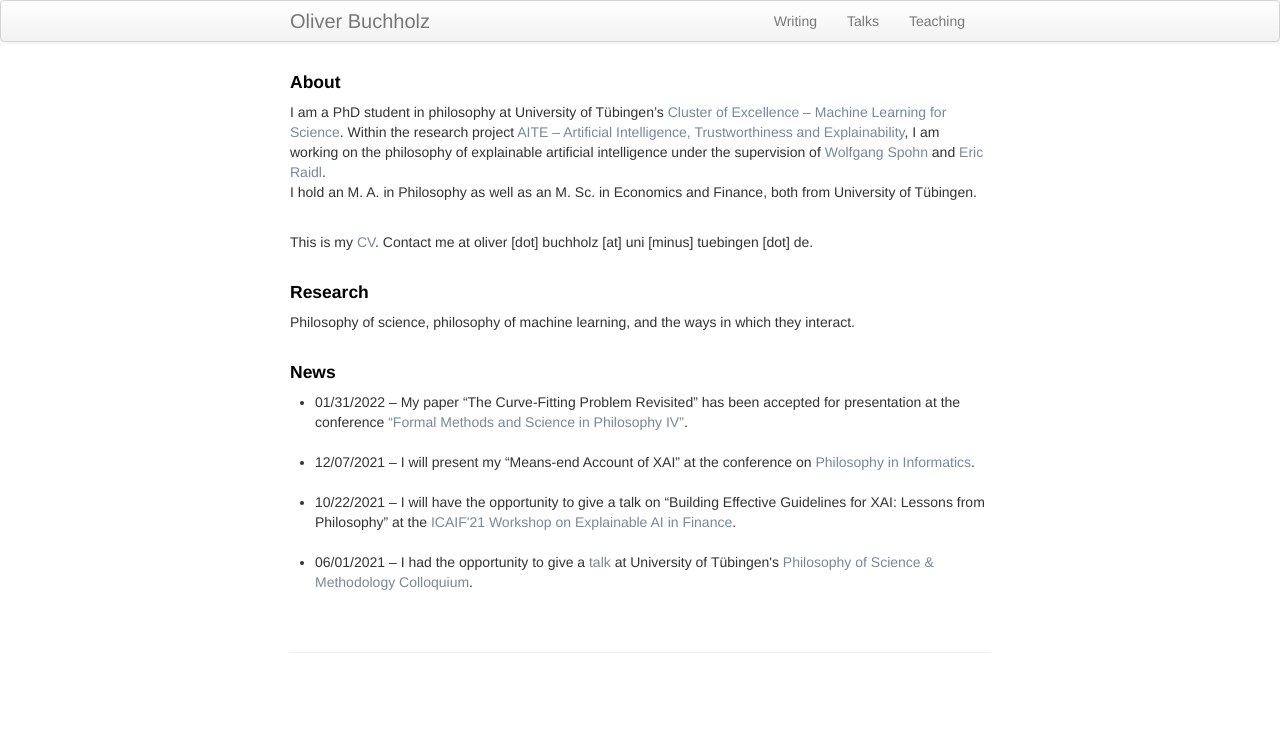
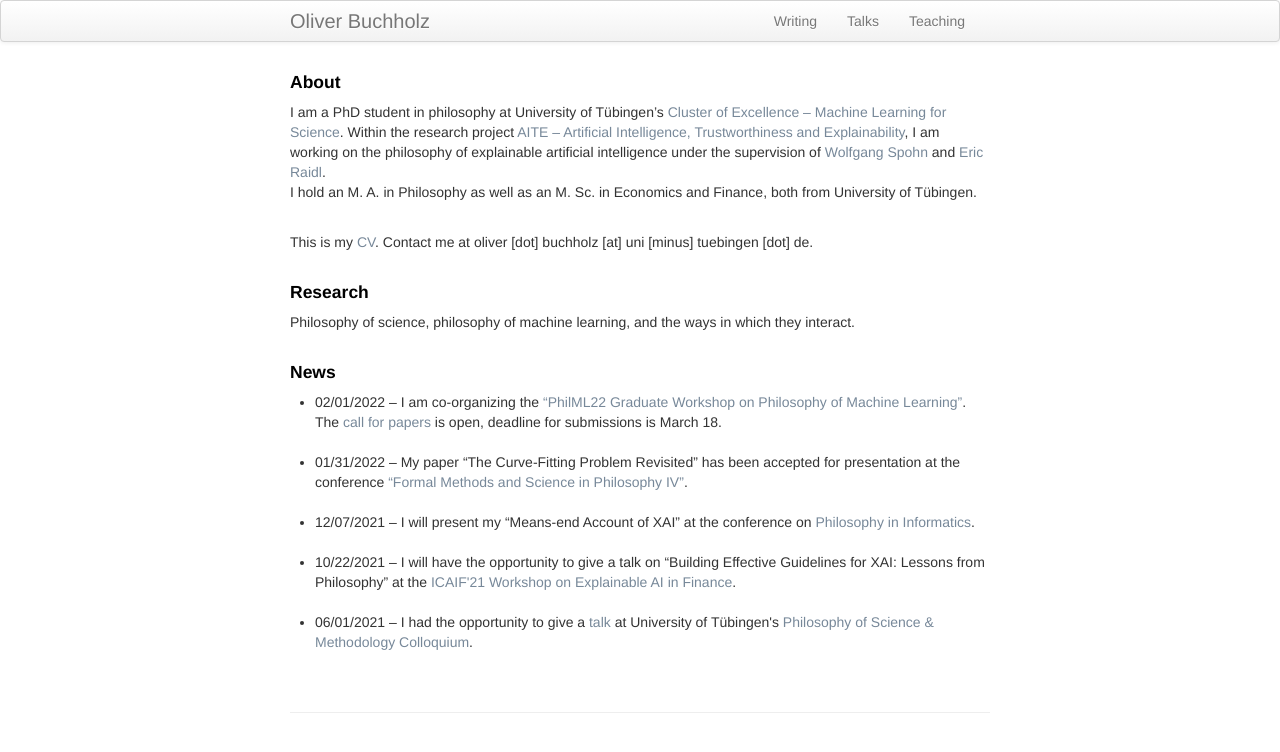
Before and after one commit to oliverbuchholz/oliverbuchholz.github.io, a Jekyll site: the page built from index.md, in a window 1280 px wide. Shown: the top 752 px of the page. Built offline with Jekyll 4.4.1, drawn with Linux system fonts in a browser that asks for light colours.

Commit message:
added PhilML22

```diff
--- a/index.md
+++ b/index.md
@@ -21,6 +21,9 @@ Philosophy of science, philosophy of machine learning, and the ways in which the
 <h4> News </h4>
 
 <ul>
+<li> 02/01/2022 &ndash; I am co-organizing the <a href="https://philevents.org/event/show/96706" target="_blank">&ldquo;PhilML22 Graduate Workshop on Philosophy of Machine Learning&rdquo;</a>. The <a href="https://philevents.org/event/show/96714" target="_blank">call for papers</a> is open, deadline for submissions is March 18.<br><br>
+</li>
+
 <li> 01/31/2022 &ndash; My paper &ldquo;The Curve-Fitting Problem Revisited&rdquo; has been accepted for presentation at the conference <a href="https://www.ifzg.hr/fmsph/" target="_blank">&ldquo;Formal Methods and Science in Philosophy IV&rdquo;</a>.<br><br>
 </li>
 
```
